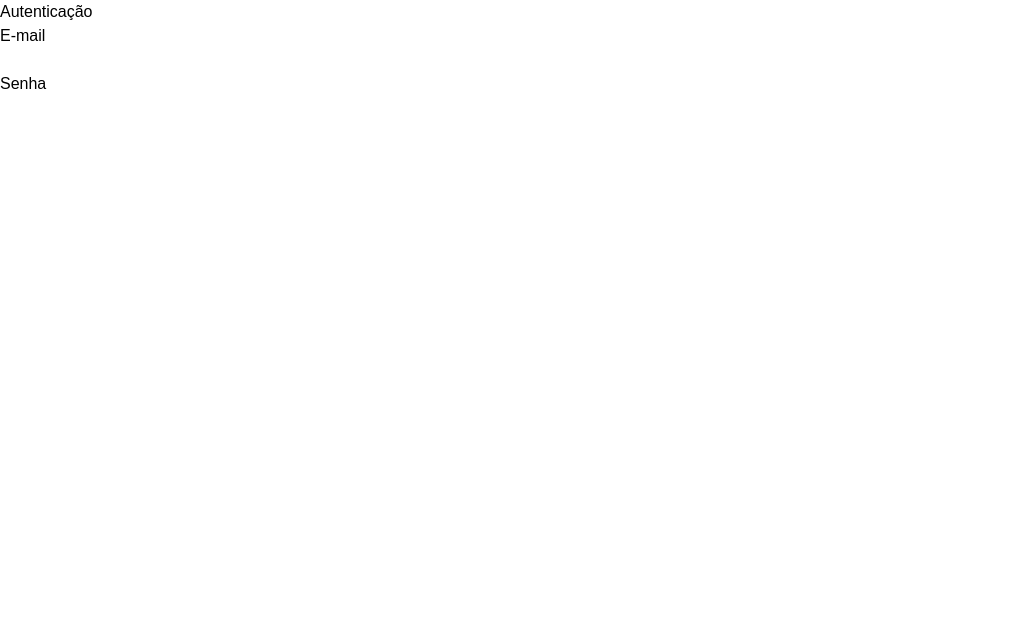
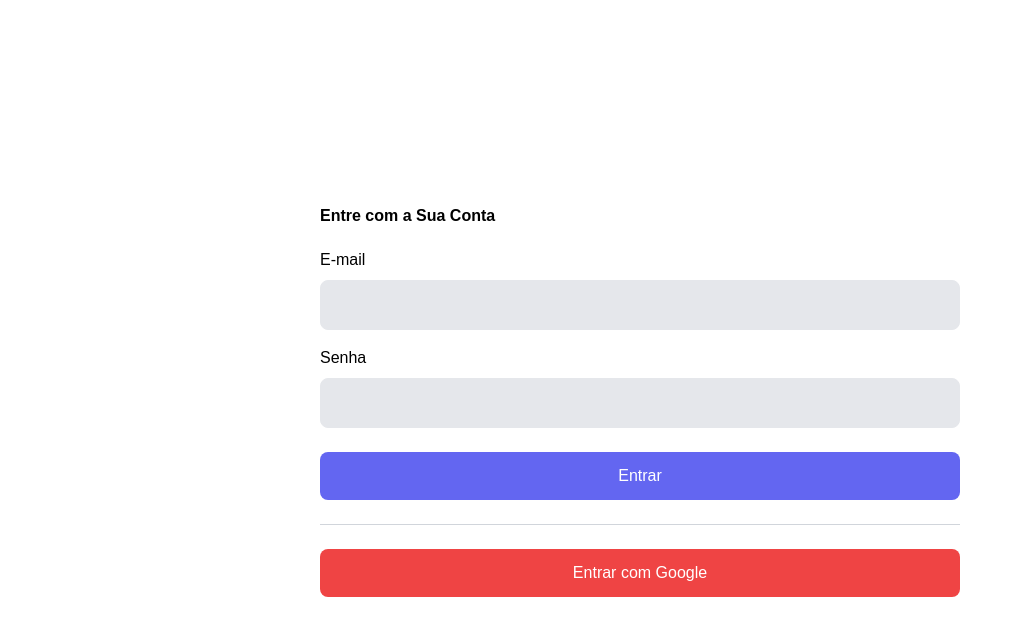
Before and after one commit to laerthnardelli/curso-nextjs, a Next.js app in the folder admin-template/: page /autenticacao in a window 1280 px wide. Shown: the top 636 px of the page, without its empty margins (0-1023 px from the left). Built offline with nearby package versions, Linux system fonts and the light colour scheme.

Commit message:
Auth Screen #2

```diff
--- a/admin-template/src/components/auth/AuthInput.tsx
+++ b/admin-template/src/components/auth/AuthInput.tsx
@@ -10,13 +10,18 @@ interface AuthInputProps {
 
 export default function AuthInput(props: AuthInputProps) {
     return props.naoRenderizarQuando ? null : (
-        <div className="flex flex-col">
+        <div className="flex flex-col mt-4">
             <label htmlFor="">{props.label}</label>
             <input
                 type={props.tipo ?? 'text'}
                 value={props.valor}
                 onChange={e => props.valorMudou?.(e.target.value)}
                 required={props.obrigatorio}
+                className={`
+                px-4 py-3 rounded-lg bg-gray-200 mt-2
+                border focus:border-blue-500 focus:bg-white
+                focus: outline-none
+                `}
             />
         </div>
     );
--- a/admin-template/src/pages/autenticacao.tsx
+++ b/admin-template/src/pages/autenticacao.tsx
@@ -7,9 +7,22 @@ export default function Autenticacao() {
     const [email, setEmail] = useState('');
     const [senha, setSenha] = useState('');
 
+    function submeter() {
+        if (modo === 'login') {
+            console.log('login');
+        } else {
+            console.log('cadastrar');
+        }
+    }
+
     return (
-        <div>
-            <h1>Autenticação</h1>
+        <div className="flex flex-col h-screen items-center justify-center">
+            <div className="w-1/2">
+                <h1 className={`
+            text-xl: font-bold mb-5
+        `}>
+                    {modo === 'login' ? 'Entre com a Sua Conta' : 'Cadastre-se na Plataforma'}
+                </h1>
                 <AuthInput
                     label={"E-mail"}
                     tipo='email'
@@ -25,6 +38,21 @@ export default function Autenticacao() {
                     valorMudou={setSenha}
                     obrigatorio
                 />
+
+                <button onClick={submeter} className={`
+                w-full bg-indigo-500 hover:bg-indigo-400
+                text-white rounded-lg px-4 py-3 mt-6
+            `}>
+                    {modo === 'login' ? 'Entrar' : 'Cadastrar'}
+                </button>
+                <hr className="my-6 border-gray-300 w-full" />
+                <button onClick={submeter} className={`
+                w-full bg-red-500 hover:bg-red-400
+                text-white rounded-lg px-4 py-3
+            `}>
+                    Entrar com Google
+                </button>
+            </div>
         </div>
     );
 }
```
Lines whose indentation alone changed are shown as unchanged.
